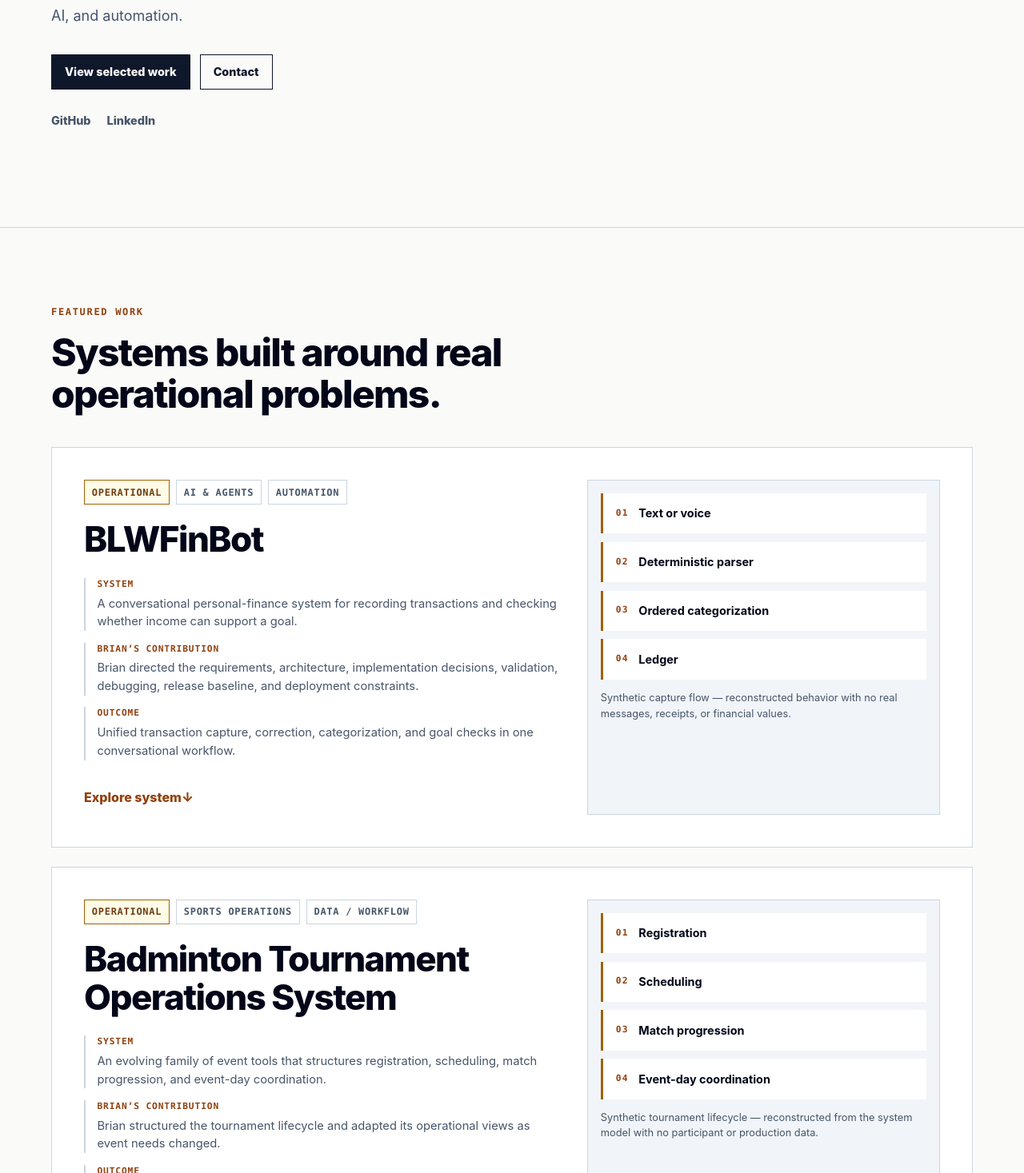
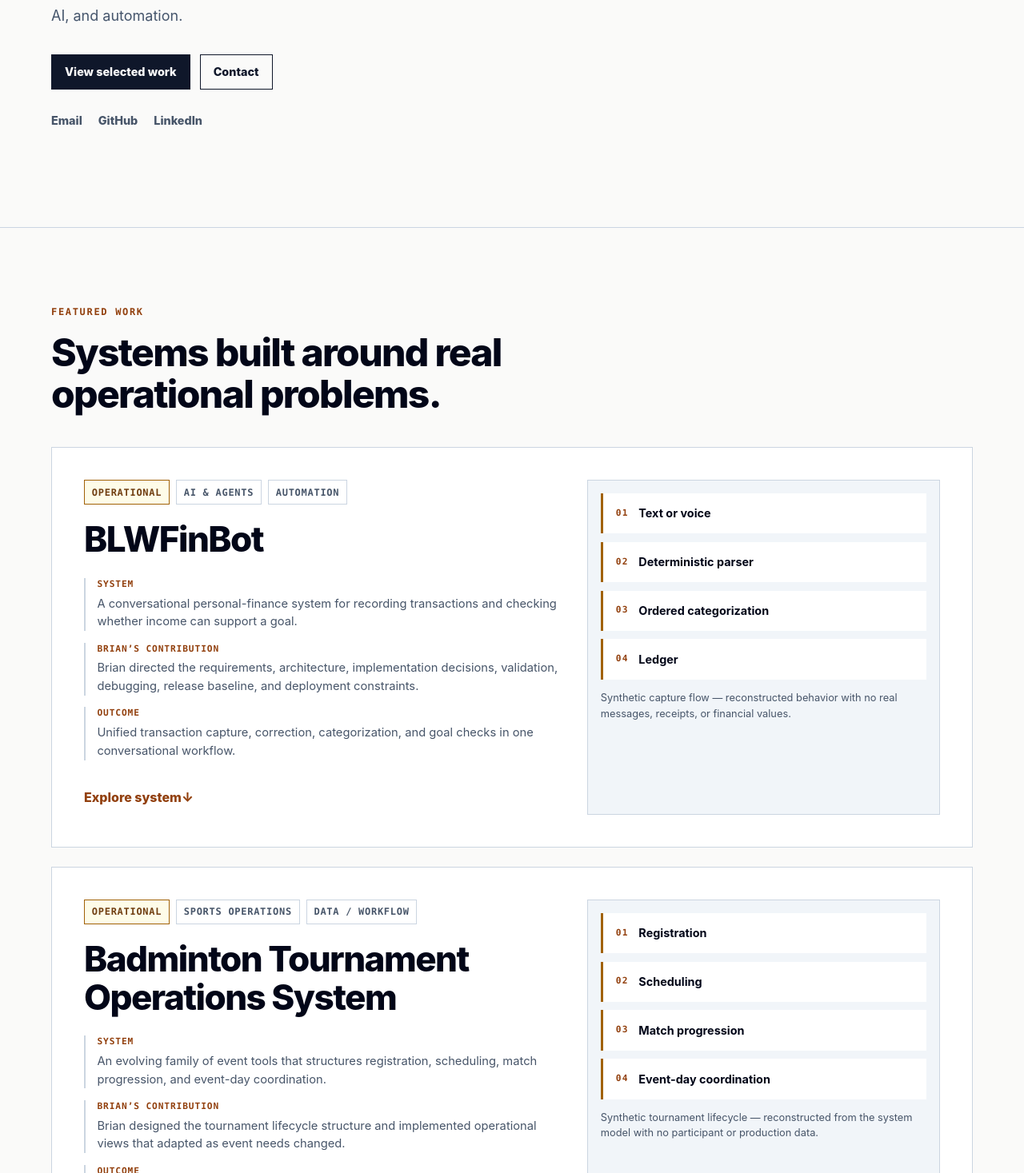
Before and after one commit to bekindtomammals0/blw-portfolio, a React (Vite) app: page / in a window 1280 px wide. Shown: the part 403-1870 px from the top of the page at 80% size. Built offline with nearby package versions, Linux system fonts and the light colour scheme.

Commit message:
fix: address recruiter journey review

```diff
--- a/scripts/browser-smoke.mjs
+++ b/scripts/browser-smoke.mjs
@@ -95,6 +95,13 @@ export async function validatePortfolio(baseUrl, { retries = 1 } = {}) {
           throw new Error(`Featured card is missing ${label}`);
         }
       }
+      for (const summary of await card
+        .locator('.project-card-summary dd')
+        .allTextContents()) {
+        if (summary.trim().length < 20) {
+          throw new Error('Featured card recruiter information is incomplete');
+        }
+      }
     }
 
     await page.goto(baseUrl.href, { waitUntil: 'networkidle' });
--- a/src/components/ProjectCard.tsx
+++ b/src/components/ProjectCard.tsx
@@ -27,11 +27,11 @@ export function ProjectCard({ project }: ProjectCardProps) {
           </div>
           <div>
             <dt>Brian’s contribution</dt>
-            <dd>{project.cardContribution}</dd>
+            <dd>{project.cardSummary.contribution}</dd>
           </div>
           <div>
             <dt>Outcome</dt>
-            <dd>{project.cardOutcome}</dd>
+            <dd>{project.cardSummary.outcome}</dd>
           </div>
         </dl>
         <a
--- a/src/data/projects.ts
+++ b/src/data/projects.ts
@@ -6,10 +6,12 @@ export const projects = [
     name: 'UI GreenMetric Coordination Dashboard',
     tagline:
       'A shared coordination system for organizing requirements, evidence references, ownership, missing items, and submission status.',
-    cardContribution:
+    cardSummary: {
+      contribution:
         'Brian designed the shared requirement, evidence, ownership, missing-item, and status structure used to coordinate the workflow.',
-    cardOutcome:
+      outcome:
         'Made requirements, ownership, missing items, and submission status visible in one shared workflow.',
+    },
     status: 'Operational',
     disclosure: 'sanitized-case-study',
     featured: true,
@@ -45,10 +47,12 @@ export const projects = [
     name: 'Badminton Tournament Operations System',
     tagline:
       'An evolving family of event tools that structures registration, scheduling, match progression, and event-day coordination.',
-    cardContribution:
-      'Brian structured the tournament lifecycle and adapted its operational views as event needs changed.',
-    cardOutcome:
+    cardSummary: {
+      contribution:
+        'Brian designed the tournament lifecycle structure and implemented operational views that adapted as event needs changed.',
+      outcome:
         'Made tournament information more manageable across registration, scheduling, match progression, and event-day decisions.',
+    },
     status: 'Operational',
     disclosure: 'sanitized-case-study',
     featured: true,
@@ -103,10 +107,12 @@ export const projects = [
     name: 'BLWFinBot',
     tagline:
       'A conversational personal-finance system for recording transactions and checking whether income can support a goal.',
-    cardContribution:
+    cardSummary: {
+      contribution:
         'Brian directed the requirements, architecture, implementation decisions, validation, debugging, release baseline, and deployment constraints.',
-    cardOutcome:
+      outcome:
         'Unified transaction capture, correction, categorization, and goal checks in one conversational workflow.',
+    },
     status: 'Operational',
     disclosure: 'sanitized-case-study',
     featured: true,
@@ -185,10 +191,12 @@ export const projects = [
     name: 'B-Loom Class & Exam Scheduling System',
     tagline:
       'A constraint-aware application for importing academic data, generating exam schedules, reviewing conflicts, and exporting schedule artifacts.',
-    cardContribution:
+    cardSummary: {
+      contribution:
         'Brian directed the domain and constraint model, architecture, implementation decisions, validation, debugging, and private deployment constraints.',
-    cardOutcome:
+      outcome:
         'Brought import, constraint checking, heuristic generation, human review, editing, and export into one scheduling workflow.',
+    },
     status: 'Paused',
     disclosure: 'sanitized-case-study',
     featured: true,
@@ -297,9 +305,19 @@ const featuredProjectOrder = [
 ] as const;
 
 export function orderedFeaturedProjects(allProjects: PortfolioProject[]) {
-  return featuredProjectOrder
-    .map((slug) => allProjects.find((project) => project.slug === slug))
-    .filter(
-      (project): project is PortfolioProject => project?.featured === true,
+  return allProjects
+    .filter((project) => project.featured)
+    .slice()
+    .sort((left, right) => {
+      const leftRank = featuredProjectOrder.indexOf(
+        left.slug as (typeof featuredProjectOrder)[number],
       );
+      const rightRank = featuredProjectOrder.indexOf(
+        right.slug as (typeof featuredProjectOrder)[number],
+      );
+      return (
+        (leftRank === -1 ? Number.MAX_SAFE_INTEGER : leftRank) -
+        (rightRank === -1 ? Number.MAX_SAFE_INTEGER : rightRank)
+      );
+    });
 }
--- a/src/sections/HeroSection.tsx
+++ b/src/sections/HeroSection.tsx
@@ -2,7 +2,10 @@ import { contact } from '../data/contact';
 
 export function HeroSection() {
   const profileChannels = contact.channels.filter(
-    (channel) => channel.label === 'GitHub' || channel.label === 'LinkedIn',
+    (channel) =>
+      channel.label === 'Email' ||
+      channel.label === 'GitHub' ||
+      channel.label === 'LinkedIn',
   );
 
   return (
--- a/src/types/portfolio.ts
+++ b/src/types/portfolio.ts
@@ -51,8 +51,10 @@ export interface PortfolioProject {
   slug: string;
   name: string;
   tagline: string;
-  cardContribution: string;
-  cardOutcome: string;
+  cardSummary: {
+    contribution: string;
+    outcome: string;
+  };
   status: ProjectStatus;
   disclosure: DisclosureLevel;
   featured: boolean;
```
Also changed, not shown: 2 other files (tests, documents, lock files or other folders). Lines whose indentation alone changed are shown as unchanged.
